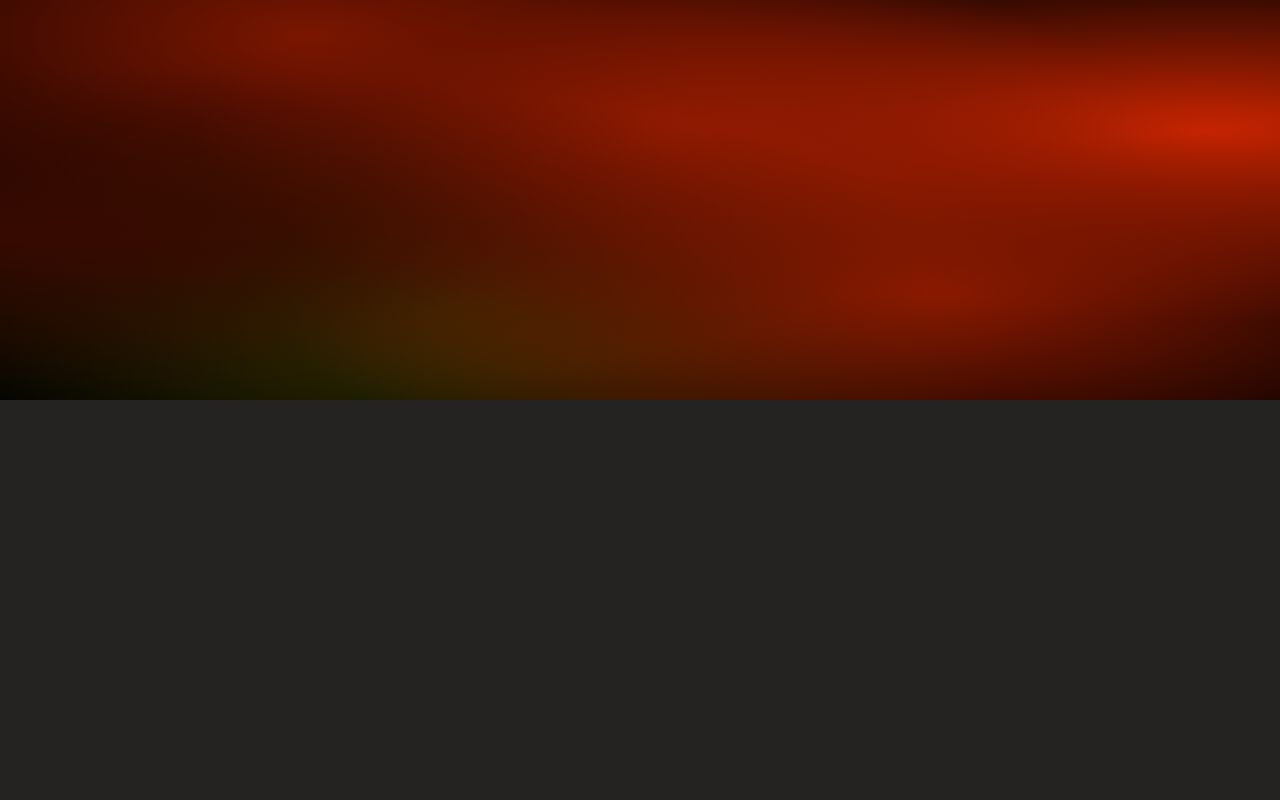
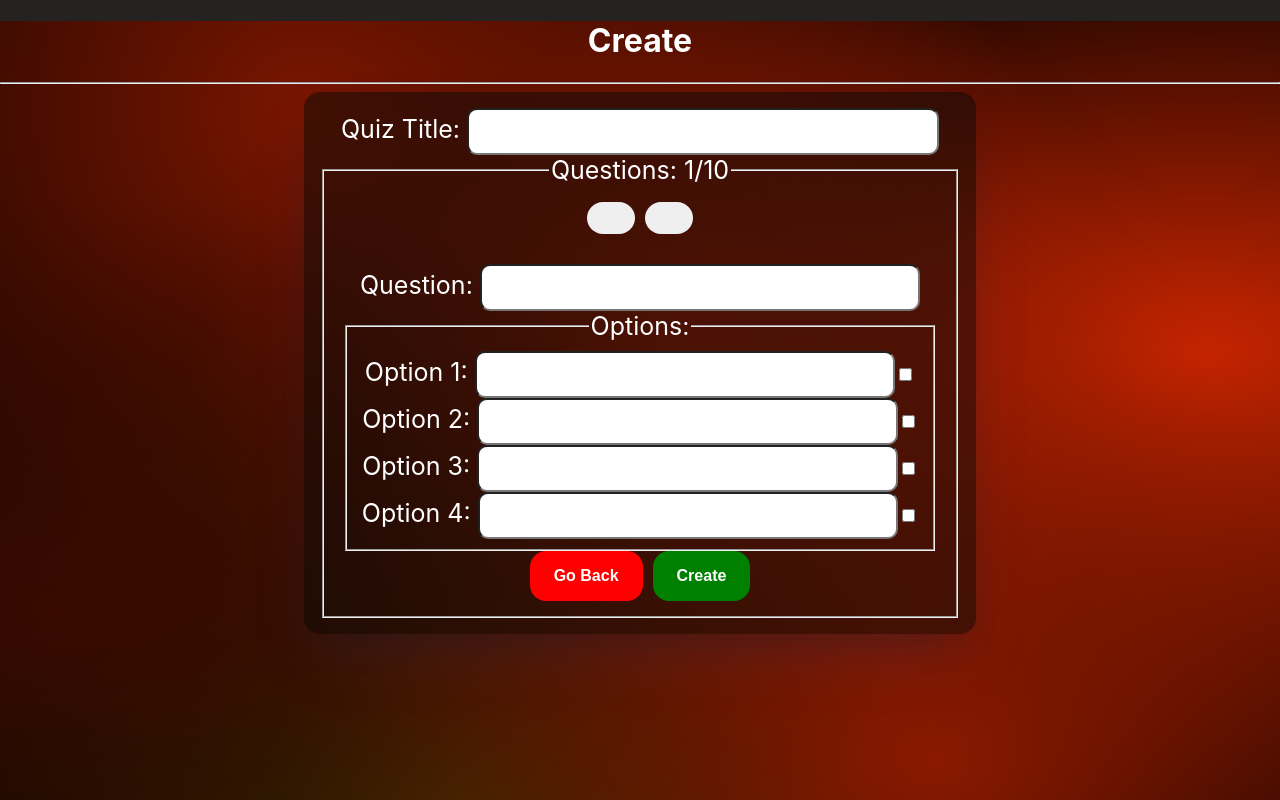
Before and after one commit to NightX23/quiz-app-react, a React (Create React App) app: page /create in a window 1280 px wide. Before the commit this address had no page. Shown: the top 800 px of the page. Built offline with nearby package versions, Linux system fonts and the light colour scheme.

Commit message:
Implementing structure for Create Quiz Module

```diff
--- a/src/App.js
+++ b/src/App.js
@@ -3,6 +3,7 @@ import Home from "./pages/Home";
 import "./App.css";
 import { Routes, Route } from "react-router-dom";
 import Quiz from "./pages/Quiz";
+import Create from "./pages/Create";
 
 function App() {
   return (
@@ -14,6 +15,7 @@ function App() {
           <Route path="/quiz">
             <Route path=":quizid" element={<Quiz />} />
           </Route>
+          <Route path="/create" element={<Create />} />
         </Routes>
       }
     </div>
--- /dev/null
+++ b/src/components/QuizBuilder.jsx
@@ -0,0 +1,65 @@
+import React, { useState } from "react";
+import "../stylesheets/components.css";
+import QuizBuilderAnswer from "./QuizBuilderAnswer";
+
+function QuizBuilder({
+  selectedQuiz,
+  onSubmit,
+  onAnswerChange,
+  currentQuestionIndex,
+}) {
+  const question = selectedQuiz.questions[currentQuestionIndex];
+
+  const onAnswerTextChange = (event, answerId) => {
+    const answer = question.options[answerId];
+    const updatedAnswer = { ...answer, text: event.target.value };
+
+    question.options[answerId] = updatedAnswer;
+    onAnswerChange(question.options);
+  };
+
+  const onIsCorrectChange = (event, answerId) => {
+    const answer = question.options[answerId];
+    const updatedAnswer = { ...answer, isCorrect: event.target.checked };
+    question.options[answerId] = updatedAnswer;
+    onAnswerChange(question.options);
+  };
+
+  return (
+    <>
+      <div className="main-container final-results">
+        <form action="" method="post" onSubmit={onSubmit}>
+          <div>
+            <label>Quiz Title: </label>
+            <input type="text" />
+          </div>
+          <div>
+            <fieldset>
+              <legend>Questions: {currentQuestionIndex + 1}/10 </legend>
+              <button type="button"></button>
+              <button type="button"></button>
+              <br />
+              <br />
+              <label>Question: </label>
+              <input type="text" />
+
+              <QuizBuilderAnswer
+                onChangeText={onAnswerTextChange}
+                onIsCorrectChange={onIsCorrectChange}
+                answers={question.options}
+              />
+              <button type="button" className="btn-delete">
+                Go Back
+              </button>
+              <button type="submit" value="Submit" className="btn-create">
+                Create
+              </button>
+            </fieldset>
+          </div>
+        </form>
+      </div>
+    </>
+  );
+}
+
+export default QuizBuilder;
--- /dev/null
+++ b/src/components/QuizBuilderAnswer.jsx
@@ -0,0 +1,81 @@
+import React, { useState } from "react";
+
+function QuizBuilderAnswer({ answers, onChangeText, onIsCorrectChange }) {
+  const ans1 = answers[0];
+  const ans2 = answers[1];
+  const ans3 = answers[2];
+  const ans4 = answers[3];
+  const [hack, setHack] = useState(false);
+
+  const onChange = (event, id) => {
+    onChangeText(event, id);
+    setHack(!hack);
+  };
+
+  return (
+    <>
+      <fieldset className="options-section">
+        <legend>Options: </legend>
+        <div>
+          <label htmlFor="op1">Option 1: </label>
+          <input
+            id="op1"
+            type="text"
+            onChange={(event) => onChange(event, 0)}
+            value={ans1.text}
+          />
+          <input
+            type="checkbox"
+            className="isTrue"
+            onChange={(event) => onIsCorrectChange(event, 0)}
+            checked={ans1.isCorrect}
+          />
+
+          <label htmlFor="op2">Option 2: </label>
+          <input
+            id="op2"
+            type="text"
+            onChange={(event) => onChange(event, 1)}
+            value={ans2.text}
+          />
+          <input
+            type="checkbox"
+            className="isTrue"
+            onChange={(event) => onIsCorrectChange(event, 1)}
+            checked={ans2.isCorrect}
+          />
+        </div>
+        <div>
+          <label htmlFor="op3">Option 3: </label>
+          <input
+            id="op3"
+            type="text"
+            onChange={(event) => onChange(event, 2)}
+            value={ans3.text}
+          />
+          <input
+            type="checkbox"
+            className="isTrue"
+            onChange={(event) => onIsCorrectChange(event, 2)}
+            checked={ans3.isCorrect}
+          />
+          <label htmlFor="op4">Option 4: </label>
+          <input
+            id="op4"
+            type="text"
+            onChange={(event) => onChange(event, 3)}
+            value={ans4.text}
+          />
+          <input
+            type="checkbox"
+            className="isTrue"
+            onChange={(event) => onIsCorrectChange(event, 3)}
+            checked={ans4.isCorrect}
+          />
+        </div>
+      </fieldset>
+    </>
+  );
+}
+
+export default QuizBuilderAnswer;
--- a/src/components/QuizzesList.jsx
+++ b/src/components/QuizzesList.jsx
@@ -5,6 +5,10 @@ import "../stylesheets/components.css";
 function QuizzesList({ quizzesInfo }) {
   return (
     <div className="main-container">
+      <Link to={"/create"}>
+        <button className="btn-create">Create Quiz</button>
+      </Link>
+      <hr />
       <ul>
         {quizzesInfo.map((quiz) => {
           const quizUrl = "quiz/" + quiz.id;
--- /dev/null
+++ b/src/pages/Create.jsx
@@ -0,0 +1,55 @@
+import React, { useState } from "react";
+import { useNavigate } from "react-router-dom";
+import QuizBuilder from "../components/QuizBuilder";
+import { addQuiz } from "../services/quizzes-services";
+
+function Create() {
+  const [quiz, setQuiz] = useState({
+    id: null,
+    title: "",
+    questions: [
+      {
+        text: "",
+        options: [
+          { id: null, text: "", isCorrect: false },
+          { id: null, text: "", isCorrect: false },
+          { id: null, text: "", isCorrect: false },
+          { id: null, text: "", isCorrect: false },
+        ],
+      },
+    ],
+  });
+
+  const navigate = useNavigate();
+
+  const [currentQuestionIndex, setCurrentQuestionIndex] = useState(0);
+  const onSubmit = (event) => {
+    event.preventDefault();
+    addQuiz(quiz);
+    navigate("/");
+  };
+
+  const onAnswerChange = (answers) => {
+    const newQuestion = {
+      ...quiz.questions[currentQuestionIndex],
+      options: answers,
+    };
+    quiz.questions[currentQuestionIndex] = newQuestion;
+    setQuiz(quiz);
+  };
+
+  return (
+    <>
+      <h1>Create</h1>
+      <hr />
+      <QuizBuilder
+        selectedQuiz={quiz}
+        onAnswerChange={onAnswerChange}
+        currentQuestionIndex={currentQuestionIndex}
+        onSubmit={onSubmit}
+      />
+    </>
+  );
+}
+
+export default Create;
--- a/src/pages/Quiz.jsx
+++ b/src/pages/Quiz.jsx
@@ -35,7 +35,7 @@ function Quiz() {
   return (
     <>
       <h1 className="quiz-title">{quiz.header}</h1>
-      <hr/>
+      <hr />
       <h2>►Current Score: {score}◄</h2>
       {finalResults ? (
         <FinalResults
--- a/src/stylesheets/components.css
+++ b/src/stylesheets/components.css
@@ -12,6 +12,7 @@
   align-items: center;
 }
 
+/*-------------------- LIST -------------------------------*/
 ul {
   list-style: none;
   padding: 0;
@@ -31,7 +32,7 @@ li:hover {
   border: 3px solid #ff0000;
   cursor: pointer;
 }
-
+/*----------------- BUTTONS ---------------------------------------*/
 button {
   border: none;
   color: white;
@@ -50,13 +51,39 @@ button:hover {
   background-color: rgba(0, 0, 0, 0.3);
 }
 
-/****************************** QUESTIONLIST COMPONENT ****************************************************************************************/
+.btn-create {
+  background-color: green;
+}
+
 .btn-edit {
   background-color: orange;
 }
 
 .btn-delete {
   background-color: red;
+}
+
+/*--------------------- FORMS ---------------------*/
+form {
+  font-size: 25px;
+}
+
+form input[type="text"] {
+  width: 70%;
+  padding: 10px;
+  border-radius: 10px;
+  font-size: 20px;
+}
+
+form input:hover {
+  border: 2px solid #ff0000;
+  cursor: pointer;
+}
+
+/****************************** QUIZBUILDER COMPONENT *****************************************************************************************/
+.options-section {
+  display: inline-block;
+  padding: 10px;
 }
 /**********************************************************************************************************************************************/
 
@@ -81,10 +108,10 @@ button:hover {
   font-size: 24px;
   font-style: italic;
 }
-/***********************************************************************************************************************************************/
-/****************************** FINALRESULTS COMPONENT *************************************************************************************/
+/**********************************************************************************************************************************************/
+/****************************** FINALRESULTS COMPONENT ****************************************************************************************/
 .final-results {
   padding: 16px;
   width: 50%;
 }
-/***********************************************************************************************************************************************/
+/**********************************************************************************************************************************************/
```
Also changed, not shown: src/stylesheets/pages.css (+4 -5 lines).
